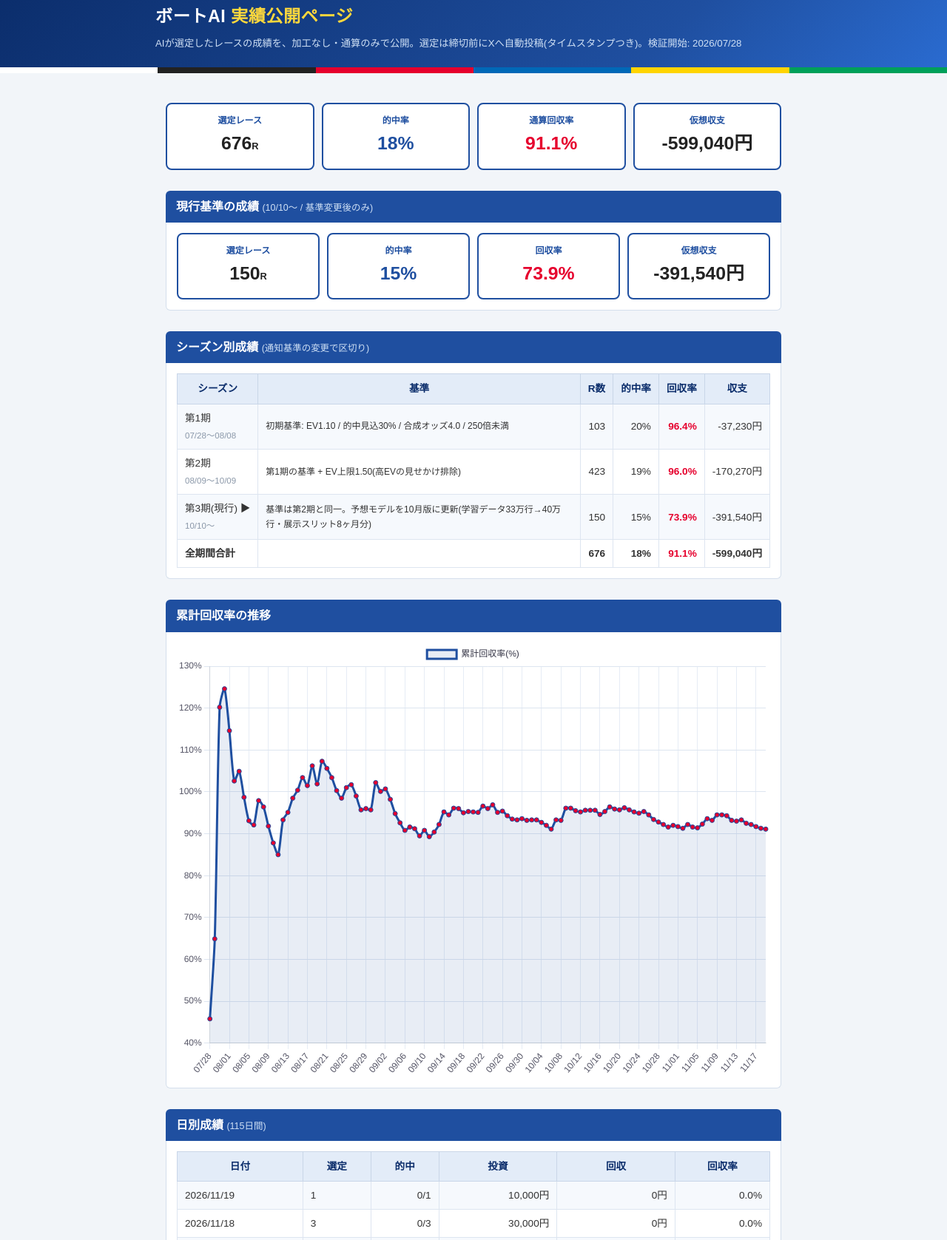
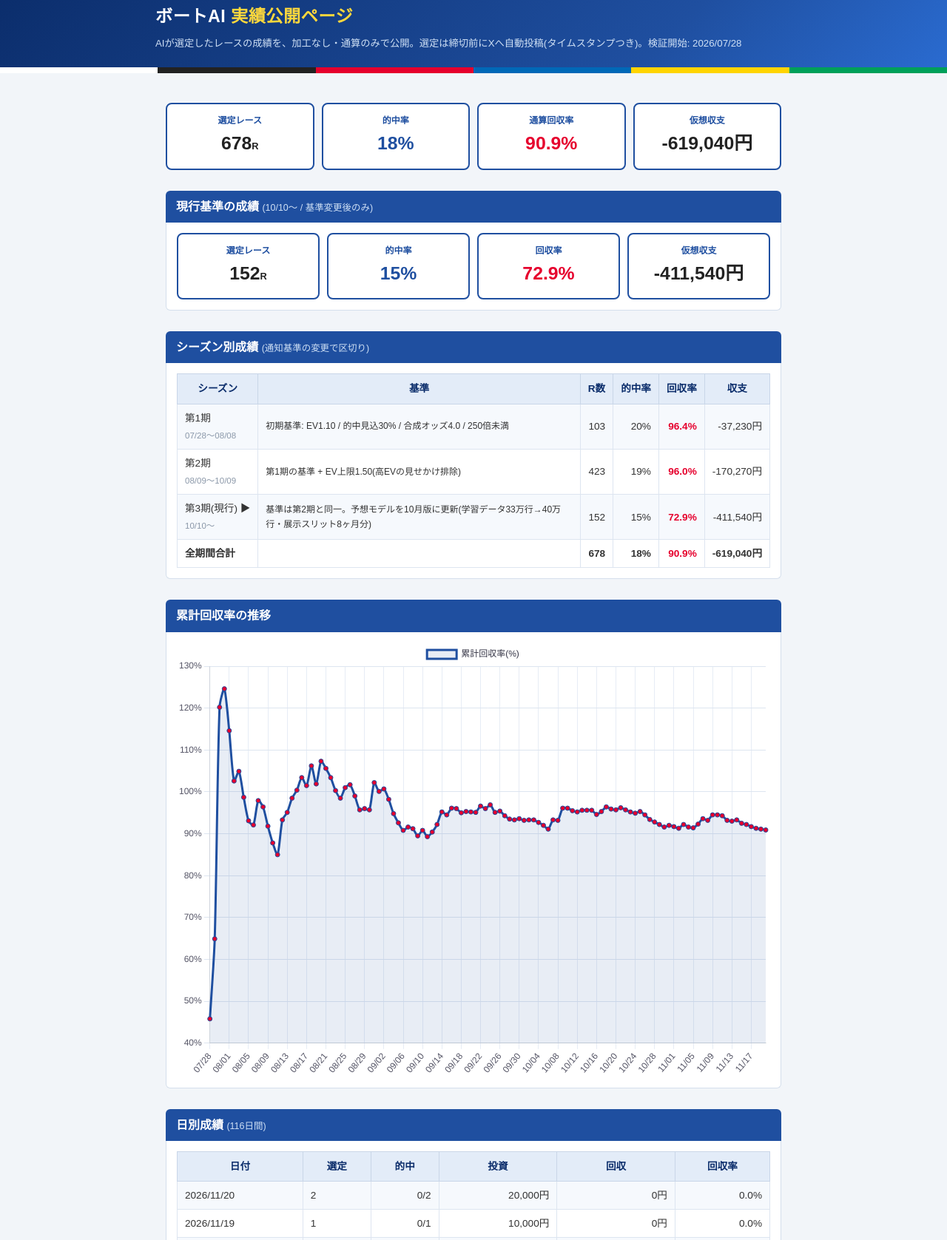
Before and after one commit to ikumihamaguchi-tech/boatai-results-site, a plain HTML site: page index.html in a window 1280 px wide. Shown: the part 23-1700 px from the top of the page at 74% size. Drawn offline with nearby package versions, Linux system fonts and the light colour scheme.

Commit message:
update 2026-11-20 23:20

```diff
--- a/index.html
+++ b/index.html
@@ -78,26 +78,26 @@
 <div class="wrap">
   <div class="cards">
     <div class="card"><div class="label">選定レース</div>
-      <div class="value">676<span style="font-size:.8rem">R</span></div></div>
+      <div class="value">678<span style="font-size:.8rem">R</span></div></div>
     <div class="card"><div class="label">的中率</div>
       <div class="value blue">18%</div></div>
     <div class="card"><div class="label">通算回収率</div>
-      <div class="value red">91.1%</div></div>
+      <div class="value red">90.9%</div></div>
     <div class="card"><div class="label">仮想収支</div>
-      <div class="value ">-599,040円</div></div>
+      <div class="value ">-619,040円</div></div>
   </div>
 
   <h2>現行基準の成績 <span class="sub">(10/10〜 / 基準変更後のみ)</span></h2>
   <div class="panel">
   <div class="cards" style="margin-top:0">
     <div class="card"><div class="label">選定レース</div>
-      <div class="value">150<span style="font-size:.8rem">R</span></div></div>
+      <div class="value">152<span style="font-size:.8rem">R</span></div></div>
     <div class="card"><div class="label">的中率</div>
       <div class="value blue">15%</div></div>
     <div class="card"><div class="label">回収率</div>
-      <div class="value red">73.9%</div></div>
+      <div class="value red">72.9%</div></div>
     <div class="card"><div class="label">仮想収支</div>
-      <div class="value ">-391,540円</div></div>
+      <div class="value ">-411,540円</div></div>
   </div>
   </div>
 
@@ -105,20 +105,21 @@
   <div class="panel tablewrap"><table>
     <tr><th>シーズン</th><th>基準</th><th>R数</th><th>的中率</th>
     <th>回収率</th><th>収支</th></tr>
-    <tr><td>第1期<br><span style='font-size:.72rem;color:#8a97a8'>07/28〜08/08</span></td><td style='text-align:left;white-space:normal;font-size:.75rem'>初期基準: EV1.10 / 的中見込30% / 合成オッズ4.0 / 250倍未満</td><td>103</td><td>20%</td><td class='roi-strong'>96.4%</td><td>-37,230円</td></tr><tr><td>第2期<br><span style='font-size:.72rem;color:#8a97a8'>08/09〜10/09</span></td><td style='text-align:left;white-space:normal;font-size:.75rem'>第1期の基準 + EV上限1.50(高EVの見せかけ排除)</td><td>423</td><td>19%</td><td class='roi-strong'>96.0%</td><td>-170,270円</td></tr><tr style='background:#fff8e8'><td>第3期(現行) ▶<br><span style='font-size:.72rem;color:#8a97a8'>10/10〜</span></td><td style='text-align:left;white-space:normal;font-size:.75rem'>基準は第2期と同一。予想モデルを10月版に更新(学習データ33万行→40万行・展示スリット8ヶ月分)</td><td>150</td><td>15%</td><td class='roi-strong'>73.9%</td><td>-391,540円</td></tr>
+    <tr><td>第1期<br><span style='font-size:.72rem;color:#8a97a8'>07/28〜08/08</span></td><td style='text-align:left;white-space:normal;font-size:.75rem'>初期基準: EV1.10 / 的中見込30% / 合成オッズ4.0 / 250倍未満</td><td>103</td><td>20%</td><td class='roi-strong'>96.4%</td><td>-37,230円</td></tr><tr><td>第2期<br><span style='font-size:.72rem;color:#8a97a8'>08/09〜10/09</span></td><td style='text-align:left;white-space:normal;font-size:.75rem'>第1期の基準 + EV上限1.50(高EVの見せかけ排除)</td><td>423</td><td>19%</td><td class='roi-strong'>96.0%</td><td>-170,270円</td></tr><tr style='background:#fff8e8'><td>第3期(現行) ▶<br><span style='font-size:.72rem;color:#8a97a8'>10/10〜</span></td><td style='text-align:left;white-space:normal;font-size:.75rem'>基準は第2期と同一。予想モデルを10月版に更新(学習データ33万行→40万行・展示スリット8ヶ月分)</td><td>152</td><td>15%</td><td class='roi-strong'>72.9%</td><td>-411,540円</td></tr>
     <tr style="font-weight:700"><td>全期間合計</td><td></td>
-    <td>676</td><td>18%</td>
-    <td class="roi-strong">91.1%</td>
-    <td>-599,040円</td></tr>
+    <td>678</td><td>18%</td>
+    <td class="roi-strong">90.9%</td>
+    <td>-619,040円</td></tr>
   </table></div>
 
   <h2>累計回収率の推移</h2>
   <div class="panel"><canvas id="chart" height="220"></canvas></div>
 
-  <h2>日別成績 <span class="sub">(115日間)</span></h2>
+  <h2>日別成績 <span class="sub">(116日間)</span></h2>
   <div class="panel tablewrap"><table>
     <tr><th>日付</th><th>選定</th><th>的中</th><th>投資</th><th>回収</th><th>回収率</th></tr>
-    <tr><td>2026/11/19</td><td>1</td><td>0/1</td><td>10,000円</td><td>0円</td><td>0.0%</td></tr>
+    <tr><td>2026/11/20</td><td>2</td><td>0/2</td><td>20,000円</td><td>0円</td><td>0.0%</td></tr>
+<tr><td>2026/11/19</td><td>1</td><td>0/1</td><td>10,000円</td><td>0円</td><td>0.0%</td></tr>
 <tr><td>2026/11/18</td><td>3</td><td>0/3</td><td>30,000円</td><td>0円</td><td>0.0%</td></tr>
 <tr><td>2026/11/17</td><td>4</td><td>0/4</td><td>40,000円</td><td>0円</td><td>0.0%</td></tr>
 <tr><td>2026/11/16</td><td>2</td><td>0/2</td><td>20,000円</td><td>0円</td><td>0.0%</td></tr>
@@ -240,7 +241,9 @@
     <div class="panel tablewrap"><table>
       <tr><th>日付</th><th>レース</th><th>結果</th><th>的中</th>
       <th>投資</th><th>払戻</th></tr>
-      <tr class='miss'><td>11/19</td><td>徳山7R</td><td>1-4-5</td><td class='mark'>×</td><td>10,000円</td><td>0円</td></tr>
+      <tr class='miss'><td>11/20</td><td>尼崎1R</td><td>3-5-4</td><td class='mark'>×</td><td>10,000円</td><td>0円</td></tr>
+<tr class='miss'><td>11/20</td><td>桐生4R</td><td>2-4-5</td><td class='mark'>×</td><td>10,000円</td><td>0円</td></tr>
+<tr class='miss'><td>11/19</td><td>徳山7R</td><td>1-4-5</td><td class='mark'>×</td><td>10,000円</td><td>0円</td></tr>
 <tr class='miss'><td>11/18</td><td>宮島10R</td><td>1-6-3</td><td class='mark'>×</td><td>10,000円</td><td>0円</td></tr>
 <tr class='miss'><td>11/18</td><td>丸亀8R</td><td>5-1-3</td><td class='mark'>×</td><td>10,000円</td><td>0円</td></tr>
 <tr class='miss'><td>11/18</td><td>平和島4R</td><td>1-6-2</td><td class='mark'>×</td><td>10,000円</td><td>0円</td></tr>
@@ -438,8 +441,6 @@
 <tr class='hit'><td>10/02</td><td>鳴門6R</td><td>1-2-3</td><td class='mark'>○</td><td>10,000円</td><td>48,360円</td></tr>
 <tr class='miss'><td>10/02</td><td>住之江2R</td><td>5-2-3</td><td class='mark'>×</td><td>10,000円</td><td>0円</td></tr>
 <tr class='hit'><td>10/02</td><td>津2R</td><td>1-2-3</td><td class='mark'>○</td><td>10,000円</td><td>28,560円</td></tr>
-<tr class='miss'><td>10/02</td><td>蒲郡7R</td><td>4-5-2</td><td class='mark'>×</td><td>10,000円</td><td>0円</td></tr>
-<tr class='miss'><td>10/02</td><td>浜名湖8R</td><td>4-1-5</td><td class='mark'>×</td><td>10,000円</td><td>0円</td></tr>
 
     </table></div>
 
@@ -453,16 +454,16 @@
     </ul>
   </div>
   <p class="updated" style="margin-bottom:6px"><a href="/privacy.html" style="color:#1f4fa0">プライバシーポリシー</a> ｜ <a href="/terms.html" style="color:#1f4fa0">利用規約</a> ｜ <a href="https://www.youtube.com/@193boat" style="color:#1f4fa0">YouTube</a> ｜ X: @193boatai</p>
-  <p class="updated">最終更新: 2026/11/19 23:20(毎晩自動更新)</p>
+  <p class="updated">最終更新: 2026/11/20 23:20(毎晩自動更新)</p>
 </div>
 <script>
 new Chart(document.getElementById("chart"), {
   type: "line",
   data: {
-    labels: ['07/28', '07/29', '07/30', '07/31', '08/01', '08/02', '08/03', '08/04', '08/05', '08/06', '08/07', '08/08', '08/09', '08/10', '08/11', '08/12', '08/13', '08/14', '08/15', '08/16', '08/17', '08/18', '08/19', '08/20', '08/21', '08/22', '08/23', '08/24', '08/25', '08/26', '08/27', '08/28', '08/29', '08/30', '08/31', '09/01', '09/02', '09/03', '09/04', '09/05', '09/06', '09/07', '09/08', '09/09', '09/10', '09/11', '09/12', '09/13', '09/14', '09/15', '09/16', '09/17', '09/18', '09/19', '09/20', '09/21', '09/22', '09/23', '09/24', '09/25', '09/26', '09/27', '09/28', '09/29', '09/30', '10/01', '10/02', '10/03', '10/04', '10/05', '10/06', '10/07', '10/08', '10/09', '10/10', '10/11', '10/12', '10/13', '10/14', '10/15', '10/16', '10/17', '10/18', '10/19', '10/20', '10/21', '10/22', '10/23', '10/24', '10/25', '10/26', '10/27', '10/28', '10/29', '10/30', '10/31', '11/01', '11/02', '11/03', '11/04', '11/05', '11/06', '11/07', '11/08', '11/09', '11/10', '11/11', '11/12', '11/13', '11/14', '11/15', '11/16', '11/17', '11/18', '11/19'],
+    labels: ['07/28', '07/29', '07/30', '07/31', '08/01', '08/02', '08/03', '08/04', '08/05', '08/06', '08/07', '08/08', '08/09', '08/10', '08/11', '08/12', '08/13', '08/14', '08/15', '08/16', '08/17', '08/18', '08/19', '08/20', '08/21', '08/22', '08/23', '08/24', '08/25', '08/26', '08/27', '08/28', '08/29', '08/30', '08/31', '09/01', '09/02', '09/03', '09/04', '09/05', '09/06', '09/07', '09/08', '09/09', '09/10', '09/11', '09/12', '09/13', '09/14', '09/15', '09/16', '09/17', '09/18', '09/19', '09/20', '09/21', '09/22', '09/23', '09/24', '09/25', '09/26', '09/27', '09/28', '09/29', '09/30', '10/01', '10/02', '10/03', '10/04', '10/05', '10/06', '10/07', '10/08', '10/09', '10/10', '10/11', '10/12', '10/13', '10/14', '10/15', '10/16', '10/17', '10/18', '10/19', '10/20', '10/21', '10/22', '10/23', '10/24', '10/25', '10/26', '10/27', '10/28', '10/29', '10/30', '10/31', '11/01', '11/02', '11/03', '11/04', '11/05', '11/06', '11/07', '11/08', '11/09', '11/10', '11/11', '11/12', '11/13', '11/14', '11/15', '11/16', '11/17', '11/18', '11/19', '11/20'],
     datasets: [{
       label: "累計回収率(%)",
-      data: [45.8, 64.9, 120.2, 124.6, 114.6, 102.6, 104.9, 98.7, 93.1, 92.1, 97.9, 96.4, 91.8, 87.8, 85.0, 93.3, 95.1, 98.5, 100.4, 103.4, 101.5, 106.2, 101.9, 107.3, 105.6, 103.4, 100.3, 98.5, 101.0, 101.7, 99.0, 95.7, 96.0, 95.7, 102.2, 100.1, 100.7, 98.2, 94.8, 92.6, 90.8, 91.6, 91.2, 89.5, 90.8, 89.3, 90.4, 92.2, 95.2, 94.5, 96.1, 96.0, 95.0, 95.3, 95.2, 95.1, 96.6, 96.0, 96.9, 95.1, 95.4, 94.3, 93.5, 93.3, 93.6, 93.2, 93.3, 93.3, 92.7, 92.0, 91.1, 93.3, 93.2, 96.1, 96.1, 95.5, 95.2, 95.6, 95.6, 95.6, 94.6, 95.3, 96.4, 95.9, 95.7, 96.2, 95.7, 95.2, 94.9, 95.3, 94.5, 93.4, 92.8, 92.2, 91.6, 92.0, 91.7, 91.3, 92.2, 91.6, 91.4, 92.3, 93.6, 93.2, 94.5, 94.5, 94.3, 93.2, 93.0, 93.3, 92.5, 92.2, 91.7, 91.3, 91.1],
+      data: [45.8, 64.9, 120.2, 124.6, 114.6, 102.6, 104.9, 98.7, 93.1, 92.1, 97.9, 96.4, 91.8, 87.8, 85.0, 93.3, 95.1, 98.5, 100.4, 103.4, 101.5, 106.2, 101.9, 107.3, 105.6, 103.4, 100.3, 98.5, 101.0, 101.7, 99.0, 95.7, 96.0, 95.7, 102.2, 100.1, 100.7, 98.2, 94.8, 92.6, 90.8, 91.6, 91.2, 89.5, 90.8, 89.3, 90.4, 92.2, 95.2, 94.5, 96.1, 96.0, 95.0, 95.3, 95.2, 95.1, 96.6, 96.0, 96.9, 95.1, 95.4, 94.3, 93.5, 93.3, 93.6, 93.2, 93.3, 93.3, 92.7, 92.0, 91.1, 93.3, 93.2, 96.1, 96.1, 95.5, 95.2, 95.6, 95.6, 95.6, 94.6, 95.3, 96.4, 95.9, 95.7, 96.2, 95.7, 95.2, 94.9, 95.3, 94.5, 93.4, 92.8, 92.2, 91.6, 92.0, 91.7, 91.3, 92.2, 91.6, 91.4, 92.3, 93.6, 93.2, 94.5, 94.5, 94.3, 93.2, 93.0, 93.3, 92.5, 92.2, 91.7, 91.3, 91.1, 90.9],
       borderColor: "#1f4fa0",
       backgroundColor: "rgba(31,79,160,.10)",
       fill: true, tension: .25, pointRadius: 3,
```
Also changed, not shown: videos/tip_20261120.png (added).
